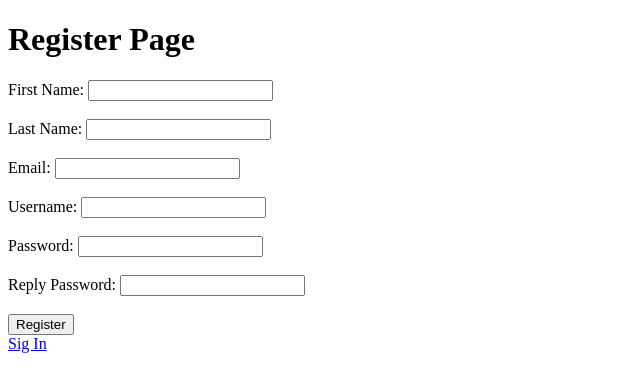
After one commit to sudo4530/group_n37_1, a Django app: page /auth/register/ in a window 1280 px wide. The commit adds this page. Shown: the top 392 px of the page, without its empty margins (0-640 px from the left). Run offline with Django 5.2, Linux system fonts and the light colour scheme.

Commit message:
add login and register view

```diff
--- a/student/urls.py
+++ b/student/urls.py
@@ -1,7 +1,9 @@
 from django.urls import path
-from .views import StudentListView, LandingView
+from .views import StudentListView, LandingView, UserRegisterView, UserLoginView
 
 urlpatterns = [
     path("student/", StudentListView.as_view(), name="student"),
     path("", LandingView.as_view(), name="landing"),
+    path("auth/register/", UserRegisterView.as_view(), name="register"),
+    path("auth/login/", UserLoginView.as_view(), name="login"),
 ]
--- a/student/views.py
+++ b/student/views.py
@@ -1,6 +1,8 @@
-from django.shortcuts import render
+from django.shortcuts import render, redirect
 from django.views import View
 from .models import Student
+from django.contrib.auth.models import User
+from .forms import UserLoginForm, UserRegisterForm
 
 
 class StudentListView(View):
@@ -11,3 +13,42 @@ class StudentListView(View):
 class LandingView(View):
     def get(self, request):
         return render(request, "index.html")
+
+
+class UserRegisterView(View):
+    def get(self, request):
+        return render(request, "auth/register.html")
+
+    def post(self, request):
+        first_name = request.POST["first_name"]
+        last_name = request.POST["last_name"]
+        email = request.POST["email"]
+        username = request.POST["username"]
+        password_1 = request.POST["password_1"]
+        password_2 = request.POST["password_2"]
+        if password_1 == password_2:
+            user = User(first_name=first_name, last_name=last_name, email=email, username=username)
+            user.set_password(password_1)
+            user.save()
+            return redirect("landing")
+        else:
+            return render(request, "auth/register.html")
+
+
+class UserLoginView(View):
+    def get(self, request):
+        form = UserLoginForm()
+        return render(request, "auth/login.html", {"form": form})
+
+    def post(self, request):
+        username = request.POST["username"]
+        password = request.POST["password"]
+
+        user = User.objects.filter(username=username, password=password)
+        if user:
+            print("<<<<<<<<<<<<<Successfully login>>>>>>>>>>>>>>>>>>>>>")
+            return redirect("landing")
+
+        else:
+            print("<<<<<<<<<<<<<Fail login>>>>>>>>>>>>>>>>>>>>>")
+            return render(request, "user_not_found.html")
--- /dev/null
+++ b/templates/auth/register.html
@@ -0,0 +1,33 @@
+<!DOCTYPE html>
+<html lang="en">
+<head>
+    <meta charset="UTF-8">
+    <title>Title</title>
+</head>
+<body>
+  <h1>Register Page</h1>
+  <form method="POST">
+      {% csrf_token %}
+      <label for="first_name">First Name: </label>
+      <input type="text" id="first_name" name="first_name"> <br> <br>
+
+      <label for="last_name">Last Name: </label>
+      <input type="text" id="last_name" name="last_name"> <br> <br>
+
+      <label for="email">Email: </label>
+      <input type="text" id="email" name="email"> <br> <br>
+
+      <label for="username">Username: </label>
+      <input type="text" id="username" name="username"> <br> <br>
+
+      <label for="password_1">Password: </label>
+      <input type="password" id="password_1" name="password_1"> <br> <br>
+
+      <label for="password_2">Reply Password: </label>
+      <input type="password" id="password_2" name="password_2"> <br> <br>
+
+      <button type="submit">Register</button>
+  </form>
+  <a href="{% url 'login' %}">Sig In</a>
+</body>
+</html>
--- a/templates/index.html
+++ b/templates/index.html
@@ -8,7 +8,7 @@
 </head>
 <body>
     <p>This is landing page</p>
-    <a href="{% url 'library' %}">Library</a> | <a href="{% url 'student' %}">Students</a>
+    <a href="{% url 'library' %}">Library</a> | <a href="{% url 'student' %}">Students</a> | <a href="{% url 'login' %}">Sig In</a> | <a href="{% url 'register' %}">Sign Up</a>
 </body>
 <script src="https://cdn.jsdelivr.net/npm/bootstrap@5.3.3/dist/js/bootstrap.bundle.min.js" integrity="sha384-YvpcrYf0tY3lHB60NNkmXc5s9fDVZLESaAA55NDzOxhy9GkcIdslK1eN7N6jIeHz" crossorigin="anonymous"></script>
 </html>
```
Also changed, not shown: requirements.txt (+12 -0 lines), student/forms.py (added, +13 -0 lines), templates/auth/login.html (added, +22 -0 lines), templates/user_not_found.html (added, +11 -0 lines).
